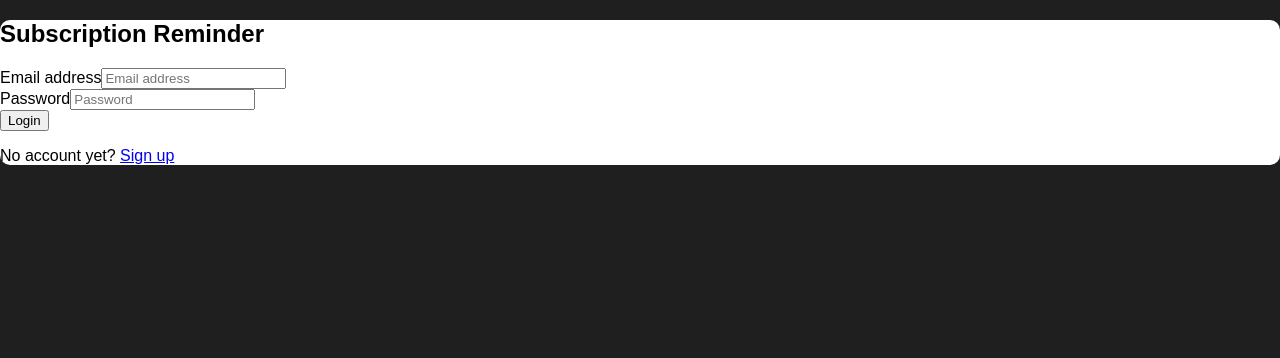
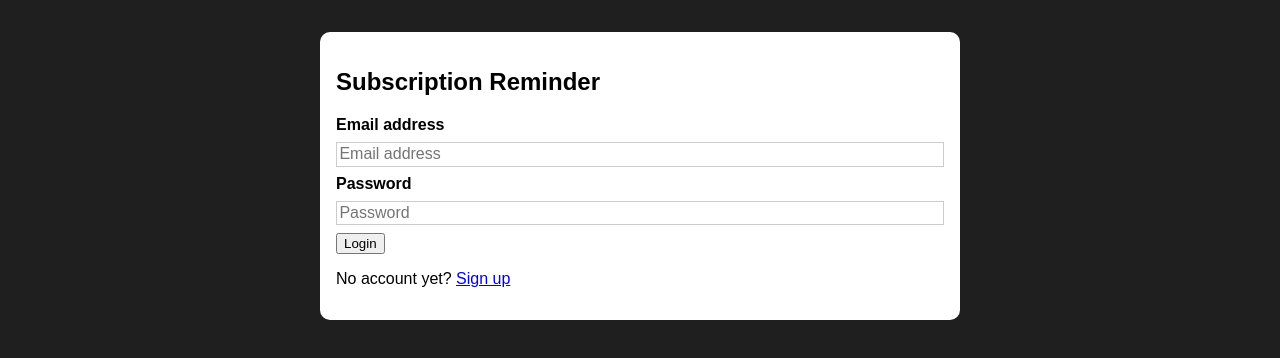
Before and after one commit to lilsteviebird/PaymentReminder, a React (Create React App) app in the folder prreact/: page / in a window 1280 px wide. Shown: the top 358 px of the page. Built offline with nearby package versions, Linux system fonts and the light colour scheme.

Commit message:
added authentication with email and password to app

```diff
--- a/prreact/src/components/Authentication/Login.js
+++ b/prreact/src/components/Authentication/Login.js
@@ -3,6 +3,7 @@
 import { auth } from '../../Firebase';
 import { NavLink, useNavigate } from 'react-router-dom'
 import Card from '../UI/Card';
+import classes from './UserAuth.module.css';
 
 const Login = () => {
     const navigate = useNavigate();
@@ -27,7 +28,7 @@
     }
 
     return(
-        <Card>
+        <Card className = {classes.input}>
         <>
             <main >
                 <section>
--- a/prreact/src/components/Authentication/Signup.js
+++ b/prreact/src/components/Authentication/Signup.js
@@ -3,6 +3,8 @@
 import {  createUserWithEmailAndPassword  } from 'firebase/auth';
 import { auth } from '../../Firebase';
 import Card from '../UI/Card';
+
+import classes from './UserAuth.module.css';
 
 const Signup = () => {
     const navigate = useNavigate();
@@ -32,7 +34,7 @@
     }
 
   return (
-    <Card>
+    <Card className = {classes.input}>
     <div>
     <main >
         <section>
--- /dev/null
+++ b/prreact/src/components/Authentication/UserAuth.module.css
@@ -0,0 +1,26 @@
+.input {
+    margin: 2rem auto;
+    padding: 1rem;
+    width: 90%;
+    max-width: 40rem;
+  }
+
+  .input label {
+    display: block;
+    font-weight: bold;
+    margin-bottom: 0.5rem;
+  }
+
+  .input input {
+    font: inherit;
+    display: block;
+    width: 100%;
+    border: 1px solid #ccc;
+    padding: 0.15rem;
+    margin-bottom: 0.5rem;
+  }
+
+  .input input:focus {
+    outline: none;
+    border-color: #4f005f;
+  }
```
